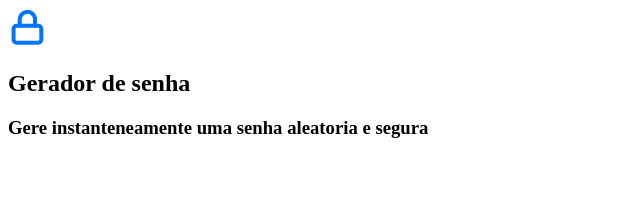
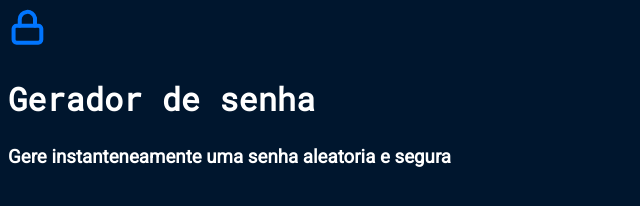
Before and after one commit to damypinheiro/gerador-de-senha, a plain HTML site: page index.html in a window 1280 px wide. Shown: the whole page, without its empty margins (0-640 px from the left). Drawn offline with Linux system fonts and the light colour scheme.

Commit message:
titulo principal

```diff
--- a/index.html
+++ b/index.html
@@ -4,6 +4,7 @@
     <meta charset="UTF-8">
     <meta name="viewport" content="width=device-width, initial-scale=1.0">
     <title>Gerador de senha</title>
+    <link rel="stylesheet" href="style.css">
  </head>
  <body>
     <img src="unlock (1).svg" alt="cadeado fechado">
--- a/style.css
+++ b/style.css
@@ -1,4 +1,22 @@
+@import url('https://fonts.googleapis.com/css2?family=Roboto&family=Roboto+Mono&display=swap');
+
+:root{
+    --branco: white;
+    --cor-de-fundo: #00162E;
+    --fundo-senha: #00244D;
+    --fundo-texto: #001E28;
+    --borda: #0075FF;
+    --roboto: 'Roboto', sans-serif;
+    --roboto-mono: 'Roboto Mono', monospace;
+}
+
 body{
-    color: white;
-    background-color: #00162E;
+    color: var(--branco);
+    background-color: var(--cor-de-fundo);
+    font-family: var(--roboto);
 }
+
+.titulo-principal{
+    font-family: var(--roboto-mono);
+    font-size: 32px;
+}
```
Also changed, not shown: 2 other files.
